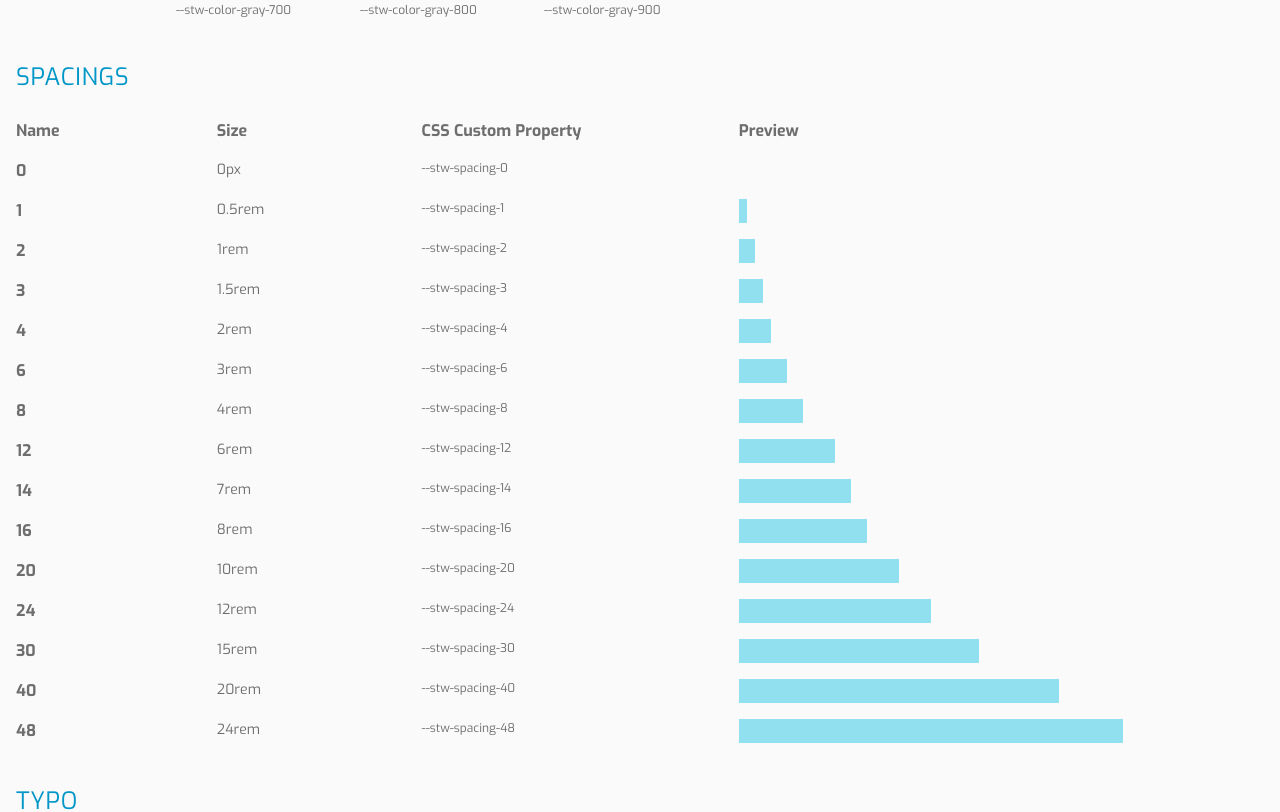
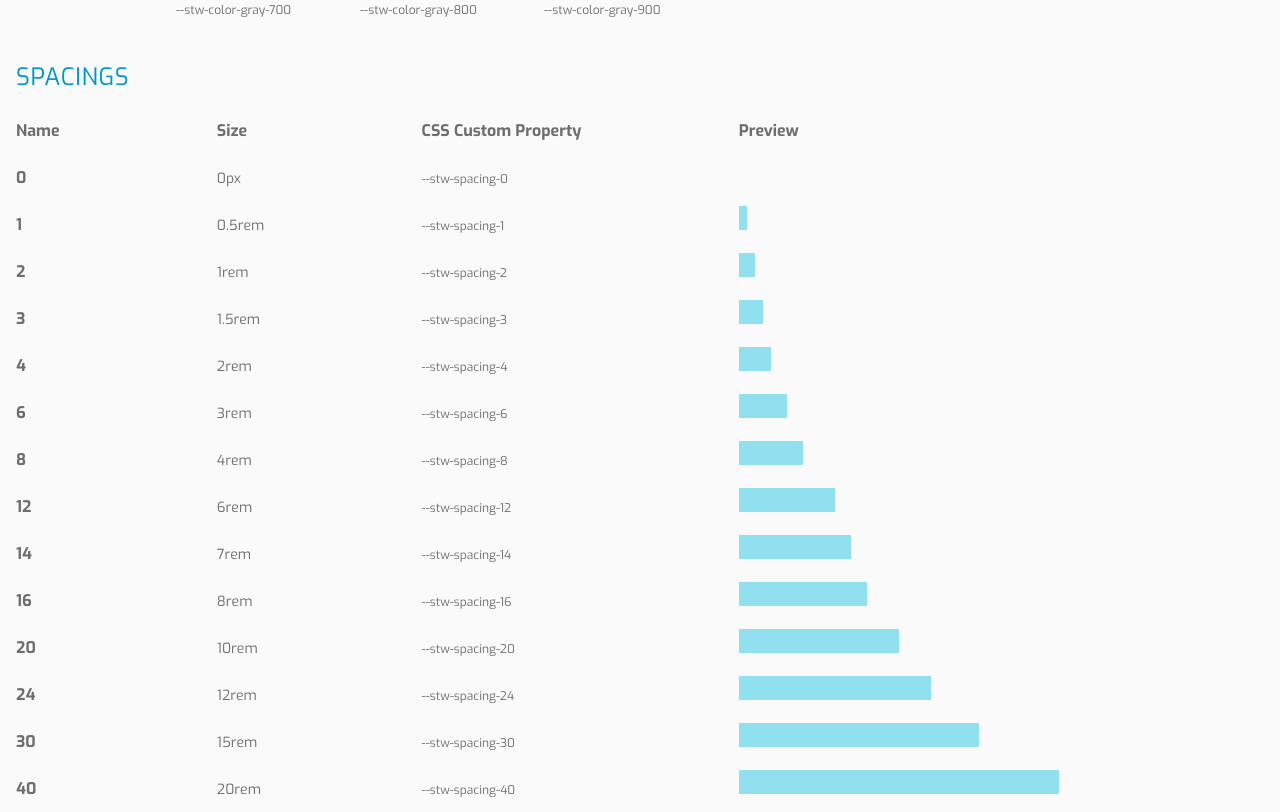
Before and after one commit to StefanKandlbinder/styledictionarytailwindbridge, an Angular app: page / in a window 1280 px wide. Shown: the part 1407-2219 px from the top of the page. Built offline with nearby package versions, Linux system fonts and the light colour scheme.

Commit message:
baseline

```diff
--- a/src/app/designsystem/spacing/spacing.component.html
+++ b/src/app/designsystem/spacing/spacing.component.html
@@ -12,7 +12,7 @@
 </div> -->
 
 <div class="block overflow-x-auto overflow-y-hidden">
-  <div class="grid grid-cols-3 md:grid-temp-cols-4 gap-2">
+  <div class="grid grid-cols-3 md:grid-temp-cols-4 gap-2 items-baseline">
     <div class="text-left font-semibold">Name</div>
     <div class="text-left font-semibold">Size</div>
     <div class="text-left font-semibold whitespace-nowrap">CSS Custom Property</div>
```
